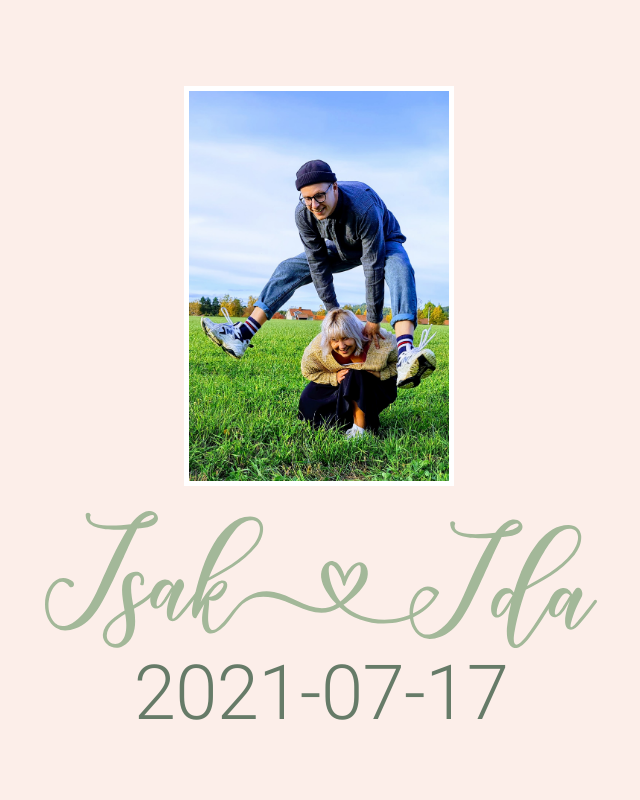
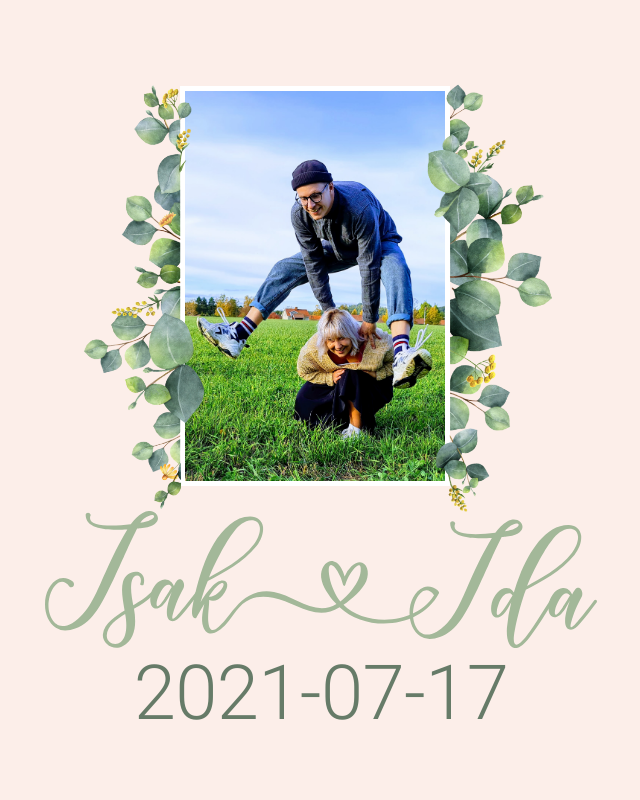
Before and after one commit to isakhjartaida/isakhjartaida.github.io, a React (Create React App) app in the folder isakhjartaida/: page / in a window 1280 px wide. Shown: the top 800 px of the page, without its empty margins (319-959 px from the left). Built offline with nearby package versions, Linux system fonts and the light colour scheme; a web font is replaced by a local one.

Commit message:
Adding flowers again

```diff
--- a/isakhjartaida/src/Landing/HeaderImg.js
+++ b/isakhjartaida/src/Landing/HeaderImg.js
@@ -2,8 +2,8 @@ import React from 'react';
 import { Box } from '@material-ui/core';
 
 import image from 'assets/isak_ida_1.jpg';
-//import FlowerLeft from 'assets/flower_left.png';
-//import FlowerRight from 'assets/flower_right.png';
+import FlowerLeft from 'assets/flower_left.png';
+import FlowerRight from 'assets/flower_right.png';
 
 export default function HeaderImg() {
 
@@ -19,7 +19,11 @@ export default function HeaderImg() {
         height="100%"
         zIndex={2}
       >
-
+        <img
+          src={FlowerLeft}
+          alt="flower-left"
+          height={450}
+        />
       </Box>
 
       <img
@@ -34,7 +38,11 @@ export default function HeaderImg() {
         height="100%"
         zIndex={2}
       >
-
+        <img
+          src={FlowerRight}
+          alt="flower-right"
+          height={450}
+        />
       </Box>
 
     </Box>
```
